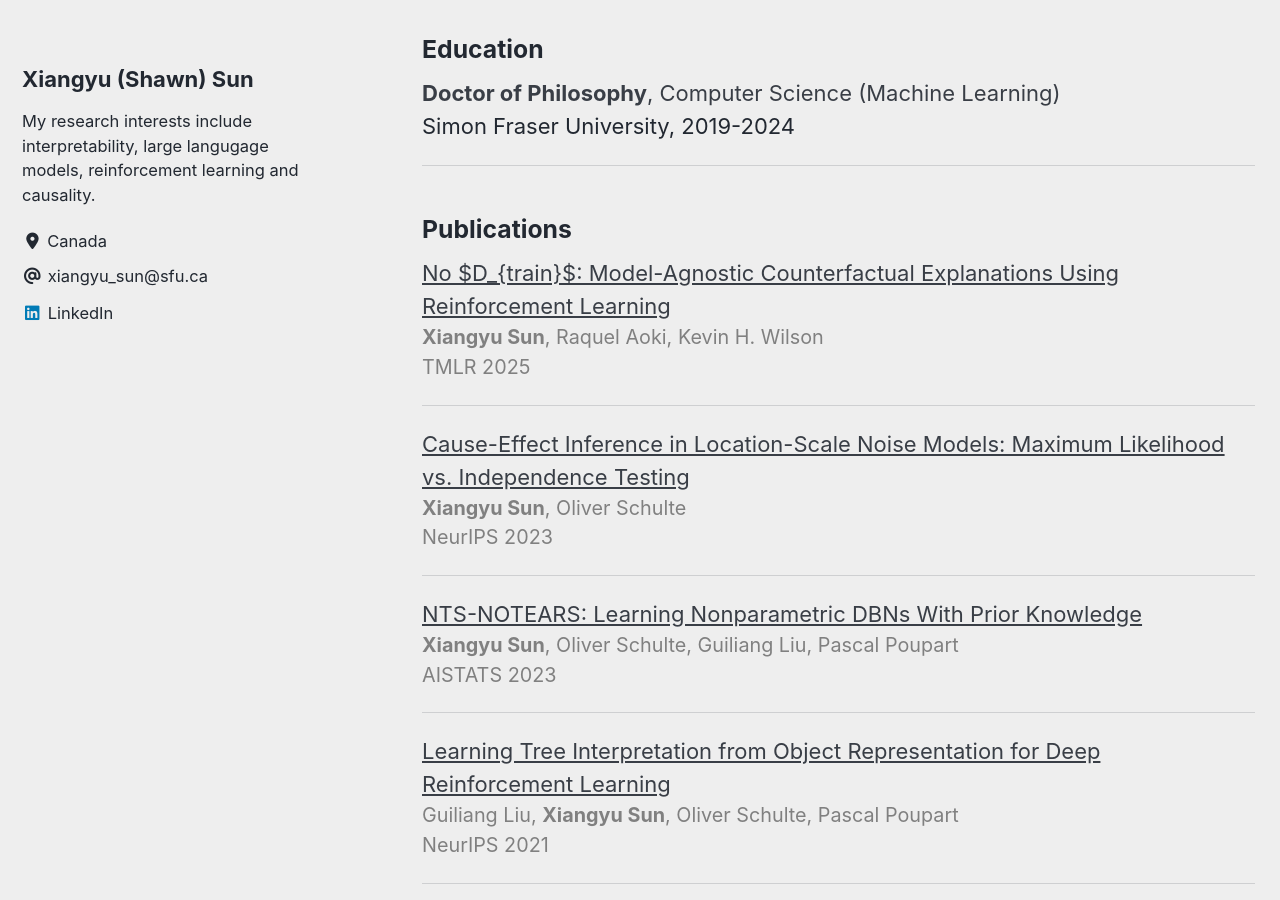
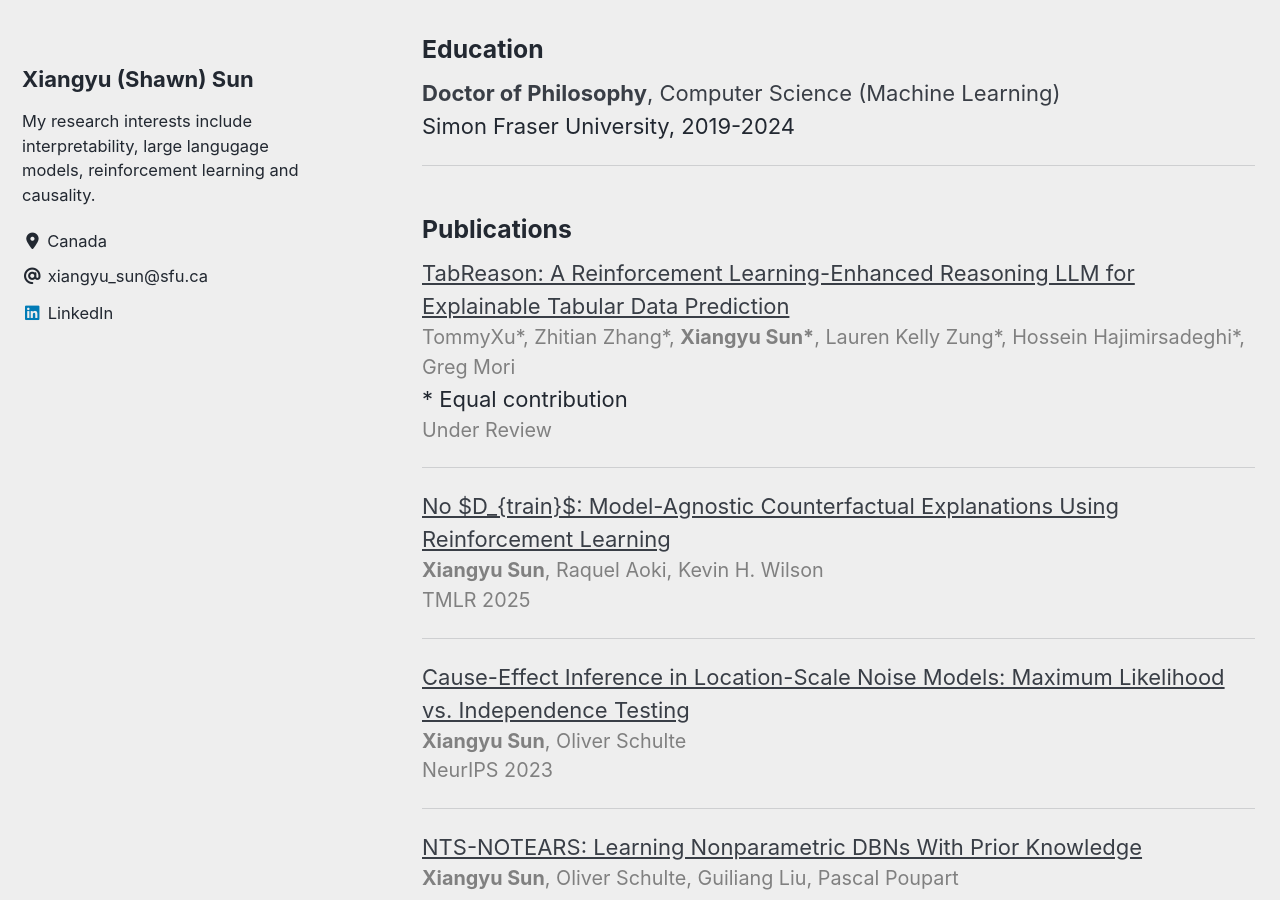
Before and after one commit to xiangyu-sun-789/xiangyu-sun-789.github.io, a Jekyll site: the page built from index.html, in a window 1280 px wide and 900 px high, scrolled down 761 px. Built offline with Jekyll 4.4.1, drawn with Linux system fonts in a browser that asks for light colours; cached includes are drawn as plain includes; nearby versions of some CDN libraries; the list of posts is cut into pages by our own code.

Commit message:
add LLM paper

```diff
--- a/_layouts/home.html
+++ b/_layouts/home.html
@@ -21,6 +21,14 @@ layout: archive
 
 
 <h3>Publications</h3>
+
+<div>
+  <a href="https://arxiv.org/pdf/2505.21807">TabReason: A Reinforcement Learning-Enhanced Reasoning LLM for Explainable Tabular Data Prediction</a>
+  <div class="author_list">TommyXu*, Zhitian Zhang*, <b>Xiangyu Sun*</b>, Lauren Kelly Zung*, Hossein Hajimirsadeghi*, Greg Mori</div>
+  <div class="author_note">* Equal contribution</div>
+  <div class="publisher">Under Review</div>
+  <hr>
+</div>
 
 <div>
   <a href="https://openreview.net/pdf?id=egNzAG9rOu">No $D_{train}$: Model-Agnostic Counterfactual Explanations Using Reinforcement Learning</a>
```
